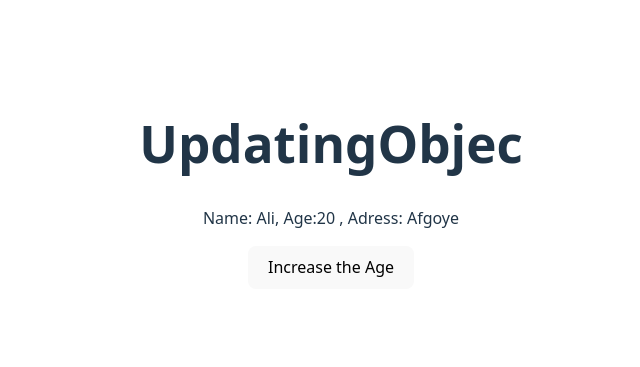
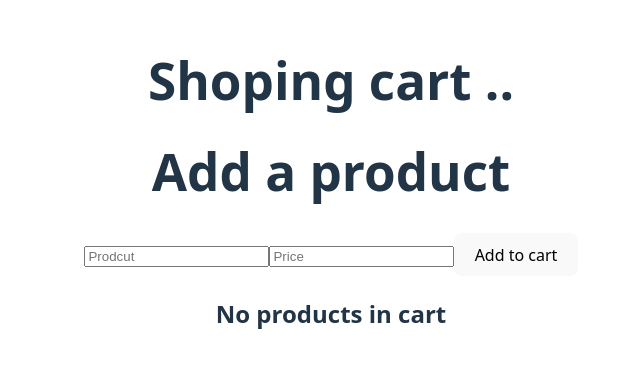
Before and after one commit to Abdulahi338/React-practice, a React (Vite) app: page / in a window 1280 px wide. Shown: the part 215-582 px from the top of the page, without its empty margins (309-949 px from the left). Built offline with nearby package versions, Linux system fonts and the light colour scheme.

Commit message:
creating and adding exercise 5

```diff
--- a/src/App.jsx
+++ b/src/App.jsx
@@ -7,7 +7,9 @@ import UserCard from './Exercise3';
 import ShowText from './ShowText';
 import Tglebutton from './ToggleButton';
 import ToggleButton from './ToggleButton';
-import UpdatingObjec from './UpdatingObjec'
+import UpdatingObjec from './UpdatingObjec';
+import Todo from './Todo';
+import ShopinCard from './components/shopinCard';
 
 
 function App() {
@@ -44,7 +46,9 @@ function App() {
     /> */}
        {/* <ShowText/> */}
        {/* <ToggleButton/> */}
-       <UpdatingObjec/>
+       {/* <UpdatingObjec/> */}
+       <ShopinCard/>
+       {/* <Todo/> */}
 
     </>
   )
--- /dev/null
+++ b/src/Todo.jsx
@@ -0,0 +1,32 @@
+import React, { useState } from "react";
+
+function Todo() {
+  const [todo, setTodo] = useState([]);
+  const [text, setText] = useState("");
+  function addTask() {
+    if (text === "" || text.trim()) {
+      const newTask = {
+        id: Date.now(),
+        task: text,
+        completed: false,
+      };
+      setTodo([...todo, newTask]);
+      setText("");
+    }
+  }
+
+  return (
+    <div>
+      <h1>Todo-list</h1>
+      <input type="text" onChange={(e) => setText(e.target.value)} />
+      <button onClick={addTask}>Add Task</button>
+      <ul>
+        {todo.map((t) => (
+          <li>{t.task}</li>
+        ))}
+      </ul>
+    </div>
+  );
+}
+
+export default Todo;
--- /dev/null
+++ b/src/components/ShopinCard.jsx
@@ -0,0 +1,64 @@
+import React from "react";
+
+import { useState } from "react";
+
+function ShopinCard() {
+  const [products, setProducts] = useState([]);
+  const [productName, setProductName] = useState("");
+  const [productPrice, setProductPrice] = useState("");
+
+  function addProduct() {
+    if (productName !== "" && productPrice !== "") {
+      const newPRoduct = {
+        id: Date.now(),
+        name: productName,
+        price: productPrice,
+        quantity: 1,
+      };
+
+      setProducts([...products, newPRoduct]);
+    }
+  }
+
+  return (
+    <>
+      <div>
+        <h1>Shoping cart ..</h1>
+        <div>
+          <h1>Add a product</h1>
+          <input
+            type="text"
+            placeholder="Prodcut"
+            onChange={(e) => setProductName(e.target.value)}
+          />
+          <input
+            type="text"
+            placeholder="Price"
+            onChange={(e) => setProductPrice(e.target.value)}
+          />
+          <button onClick={addProduct}>Add to cart</button>
+        </div>
+        <div>
+          {products.length > 0 ? (
+            <div>
+                <h2>Products in cart</h2>
+                <ul>
+                    {
+                        products.map(p=>(
+                            <li key={p.id}>
+                                <strong>{p.name} </strong>- ${p.price.toFixed(2)}
+                            </li>
+                        ))
+                    }
+                </ul>
+            </div>
+          ) : (
+            <h2>No products in cart</h2>
+          )}
+        </div>
+      </div>
+    </>
+  );
+}
+
+export default ShopinCard;
```
